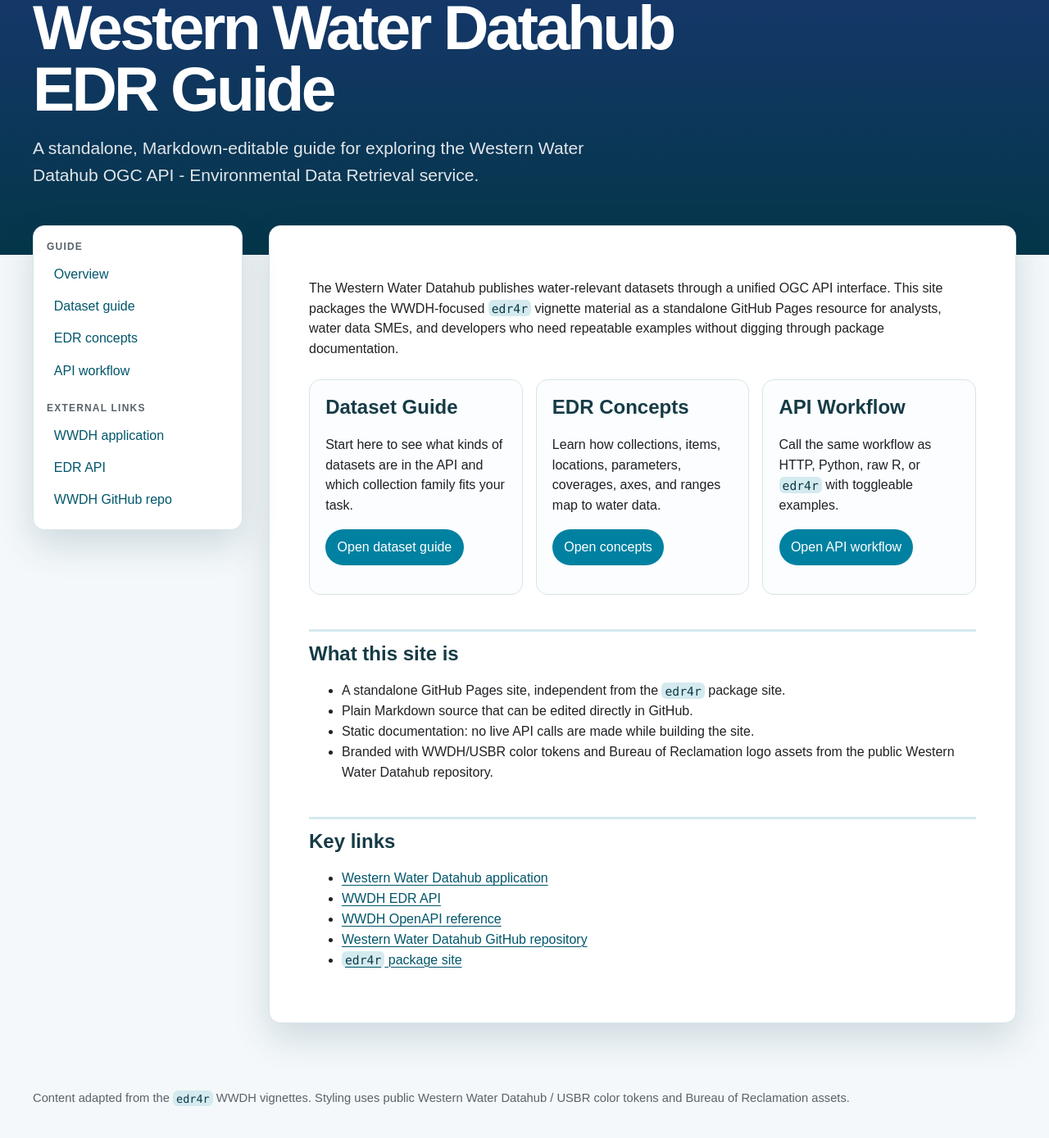
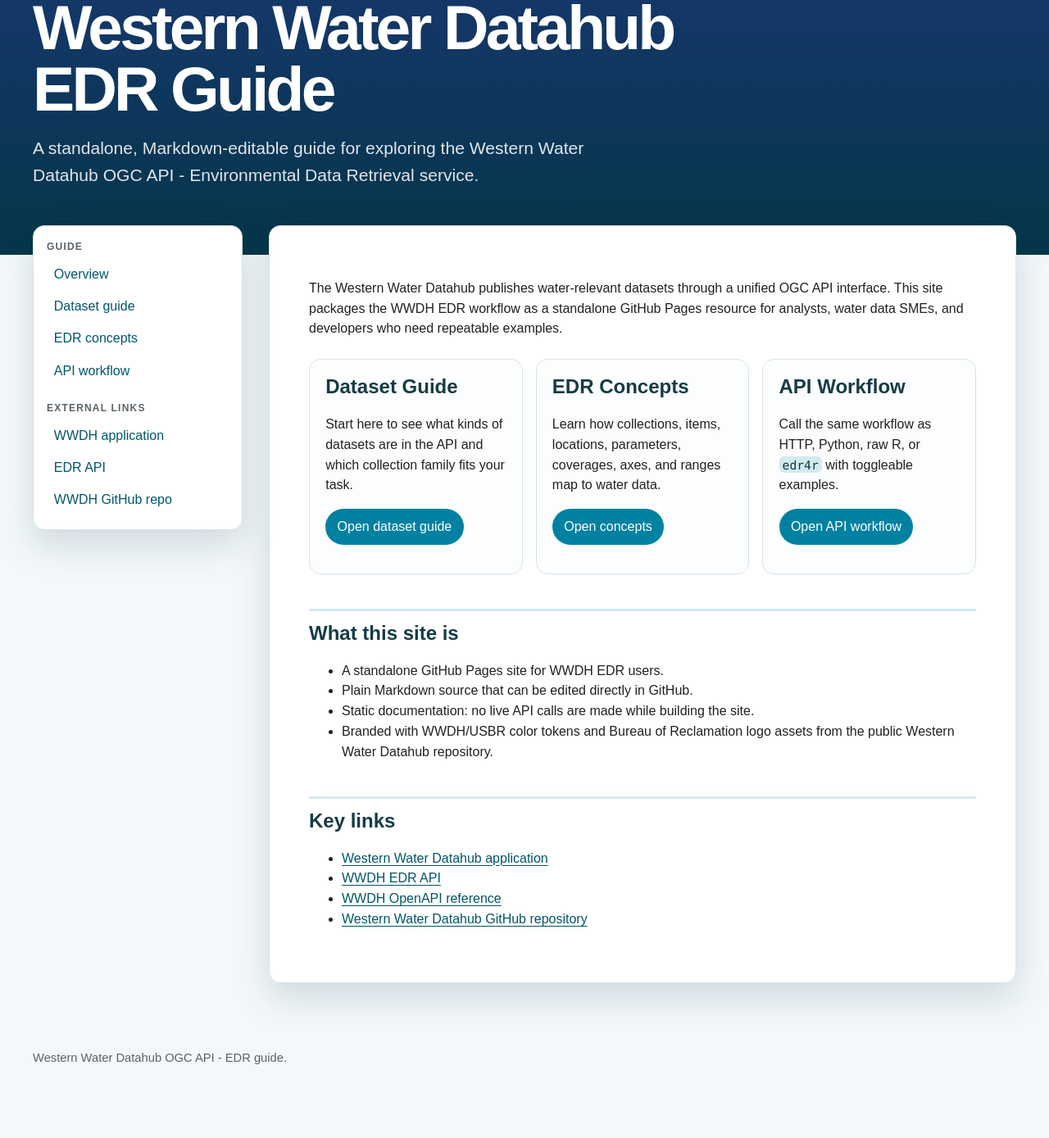
Before and after one commit to ksonda/wwdh-edr-docs, a Jekyll site: the page built from index.md, in a window 1280 px wide and 1400 px high, scrolled down 246 px. Shown: the top 1389 px of the window at 82% size. Built offline with Jekyll 4.4.1, drawn with Linux system fonts in a browser that asks for light colours; after the commit the page ends 1597 px from its top, so only the background shows below that.

Commit message:
update references

```diff
--- a/_layouts/default.html
+++ b/_layouts/default.html
@@ -53,8 +53,7 @@
 
     <footer class="site-footer">
       <p>
-        Content adapted from the <code>edr4r</code> WWDH vignettes.
-        Styling uses public Western Water Datahub / USBR color tokens and Bureau of Reclamation assets.
+        Western Water Datahub OGC API - EDR guide.
       </p>
     </footer>
     <script>
--- a/index.md
+++ b/index.md
@@ -5,10 +5,9 @@ lede: A standalone, Markdown-editable guide for exploring the Western Water Data
 ---
 
 The Western Water Datahub publishes water-relevant datasets through a unified
-OGC API interface. This site packages the WWDH-focused `edr4r` vignette
-material as a standalone GitHub Pages resource for analysts, water data SMEs,
-and developers who need repeatable examples without digging through package
-documentation.
+OGC API interface. This site packages the WWDH EDR workflow as a standalone
+GitHub Pages resource for analysts, water data SMEs, and developers who need
+repeatable examples.
 
 <div class="card-grid">
   <section class="card">
@@ -30,7 +29,7 @@ documentation.
 
 ## What this site is
 
-- A standalone GitHub Pages site, independent from the `edr4r` package site.
+- A standalone GitHub Pages site for WWDH EDR users.
 - Plain Markdown source that can be edited directly in GitHub.
 - Static documentation: no live API calls are made while building the site.
 - Branded with WWDH/USBR color tokens and Bureau of Reclamation logo assets
@@ -42,4 +41,3 @@ documentation.
 - [WWDH EDR API](https://api.wwdh.internetofwater.app)
 - [WWDH OpenAPI reference](https://api.wwdh.internetofwater.app/openapi)
 - [Western Water Datahub GitHub repository](https://github.com/internetofwater/Western-Water-Datahub)
-- [`edr4r` package site](https://ksonda.github.io/edr4r/)
```
Also changed, not shown: README.md, 2 other files.
